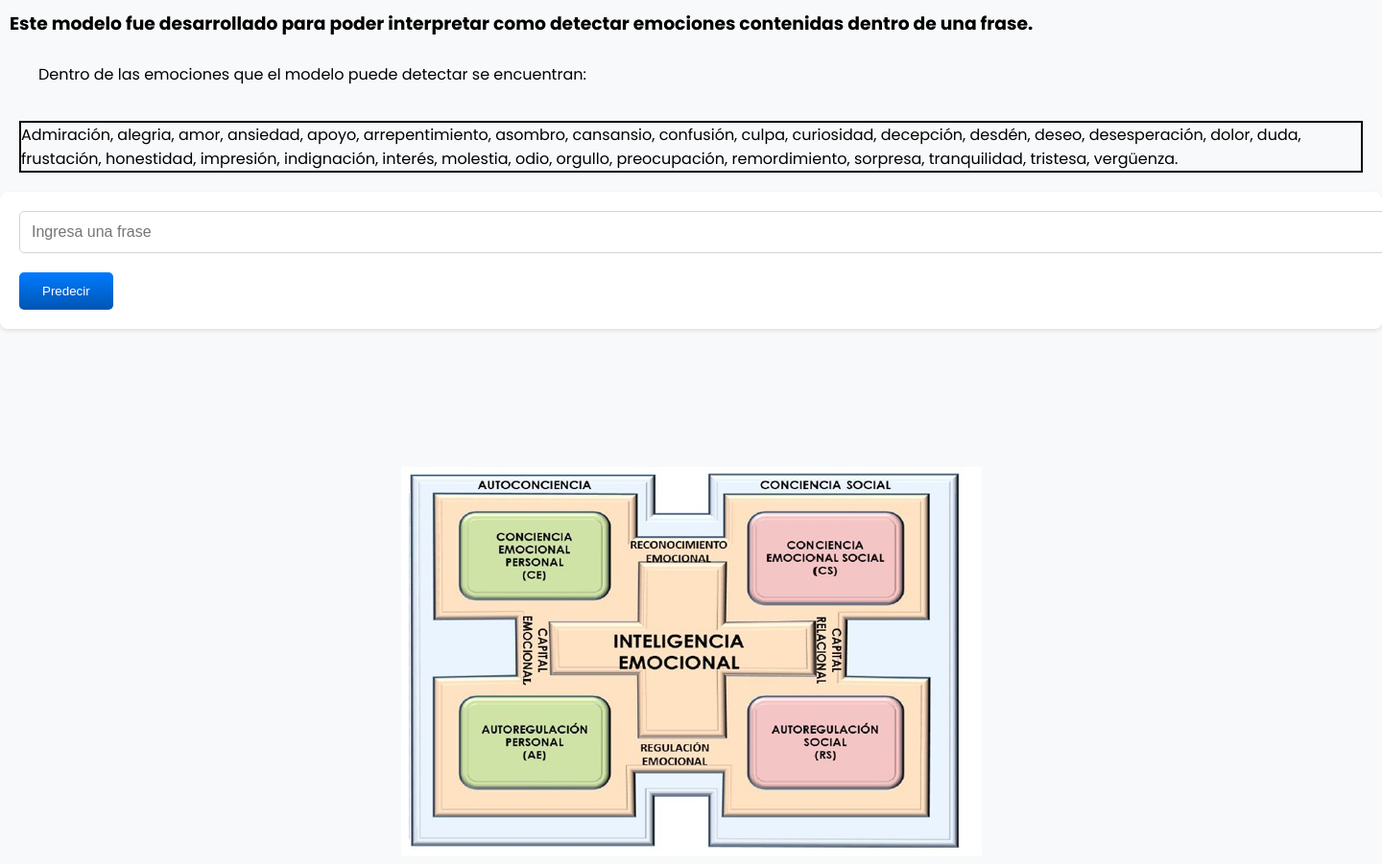
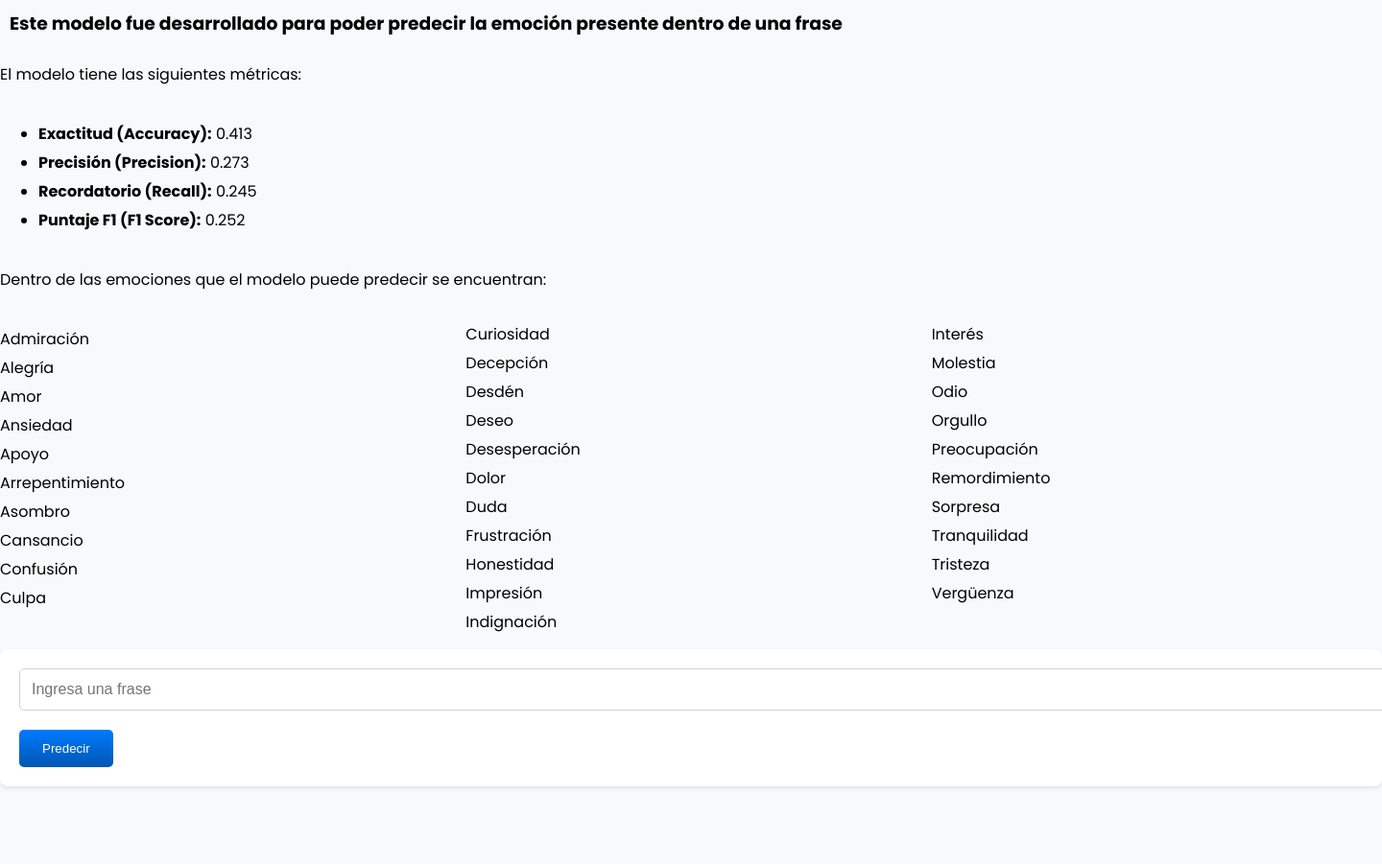
Before and after one commit to Itadoriii/PIA2024S1-Prediccion-de-emociones, a Flask app: page /predict2 in a window 1440 px wide; the page is wider, and only the part inside the window is pictured. Shown: the part 150-1051 px from the top of that part at 96% size. Run offline with Flask 3, Linux system fonts and the light colour scheme.

Commit message:
Entrega Final

```diff
--- a/static/styles.css
+++ b/static/styles.css
@@ -346,24 +346,33 @@
 .field {
     padding: auto;
 }
-.section{
+.section {
     display: flex;
     flex-direction: column;
     padding: auto;
 }
-.section h3{
+
+.section h3 {
     text-align: justify;
     margin: 10px;
 }
-.section ul{
-    text-justify: left;
 
+.section ul.metrics {
+    list-style: none;
+    padding: 0;
+    text-align: left;
 }
-.section li{
+
+.section ul.emotions {
+    columns: 3; /* Divide el contenido en 3 columnas */
+    -webkit-columns: 3;
+    -moz-columns: 3;
     list-style: none;
-    text-align: left;
-    margin: 20px;
-    border: 2px solid black;
+    padding: 0; /* Elimina el padding para que las columnas estén alineadas */
+}
+
+.section li {
+    margin: 5px 0; /* Ajusta el margen entre los elementos */
 }
 .conteiner {
     padding: 30px;
--- a/templates/predict2.html
+++ b/templates/predict2.html
@@ -43,10 +43,50 @@
     </nav>
     <main>
         <div class="section">
-            <h3>Este modelo fue desarrollado para poder interpretar como detectar emociones contenidas dentro de una frase.</h3>
-            <ul>Dentro de las emociones que el modelo puede detectar se encuentran:</ul>
-            <li>Admiración, alegria, amor, ansiedad, apoyo, arrepentimiento, asombro, cansansio, confusión, culpa, curiosidad, decepción, desdén, deseo, desesperación, dolor, duda, frustación, honestidad, impresión, indignación, interés, molestia, odio, orgullo, preocupación, remordimiento, sorpresa, tranquilidad, tristesa, vergüenza.</li>
+            <h3>Este modelo fue desarrollado para poder predecir la emoción presente dentro de una frase</h3>
+            <p>El modelo tiene las siguientes métricas:</p>
+            <ul>
+                <li><strong>Exactitud (Accuracy):</strong> 0.413</li>
+                <li><strong>Precisión (Precision):</strong> 0.273</li>
+                <li><strong>Recordatorio (Recall):</strong> 0.245</li>
+                <li><strong>Puntaje F1 (F1 Score):</strong> 0.252</li>
+            </ul>
+            <p>Dentro de las emociones que el modelo puede predecir se encuentran:</p>
+            <ul class="emotions">
+                <li>Admiración</li>
+                <li>Alegría</li>
+                <li>Amor</li>
+                <li>Ansiedad</li>
+                <li>Apoyo</li>
+                <li>Arrepentimiento</li>
+                <li>Asombro</li>
+                <li>Cansancio</li>
+                <li>Confusión</li>
+                <li>Culpa</li>
+                <li>Curiosidad</li>
+                <li>Decepción</li>
+                <li>Desdén</li>
+                <li>Deseo</li>
+                <li>Desesperación</li>
+                <li>Dolor</li>
+                <li>Duda</li>
+                <li>Frustración</li>
+                <li>Honestidad</li>
+                <li>Impresión</li>
+                <li>Indignación</li>
+                <li>Interés</li>
+                <li>Molestia</li>
+                <li>Odio</li>
+                <li>Orgullo</li>
+                <li>Preocupación</li>
+                <li>Remordimiento</li>
+                <li>Sorpresa</li>
+                <li>Tranquilidad</li>
+                <li>Tristeza</li>
+                <li>Vergüenza</li>
+            </ul>
         </div>
+
         <form  class="search-bar" method="POST" action="/predict2" >
             <input type="text" id="user_input" name="user_input" placeholder="Ingresa una frase" required>
             <button class="search-btn"  type="submit" aria-label="Buscar">
--- a/templates/sobrenosotros.html
+++ b/templates/sobrenosotros.html
@@ -51,11 +51,10 @@
         <h2>Integrantes del proyecto</h2>
 
         <p>Benjamin Coronado - Jefe de proyecto </p>
+        <p>Yahnnis Aguilar - Lider de gestion de pesos emocionales y resultados</p>
         <p>Sebastián Castro - Lider de Desarrollo </p>
-
         <p>Agustín Vilches - Desarrollador</p>
         <p>Robert Reyes - Desarrollador</p>
-        <p>Yahnnis Aguilar - Desarrolladora </p>
         <p>Jose Escobar - Desarrollador</p>
         <p>Marcos Cofré - Desarrollador</p>
         <p>Adolfo Alfaro - Desarrollador</p>
```
